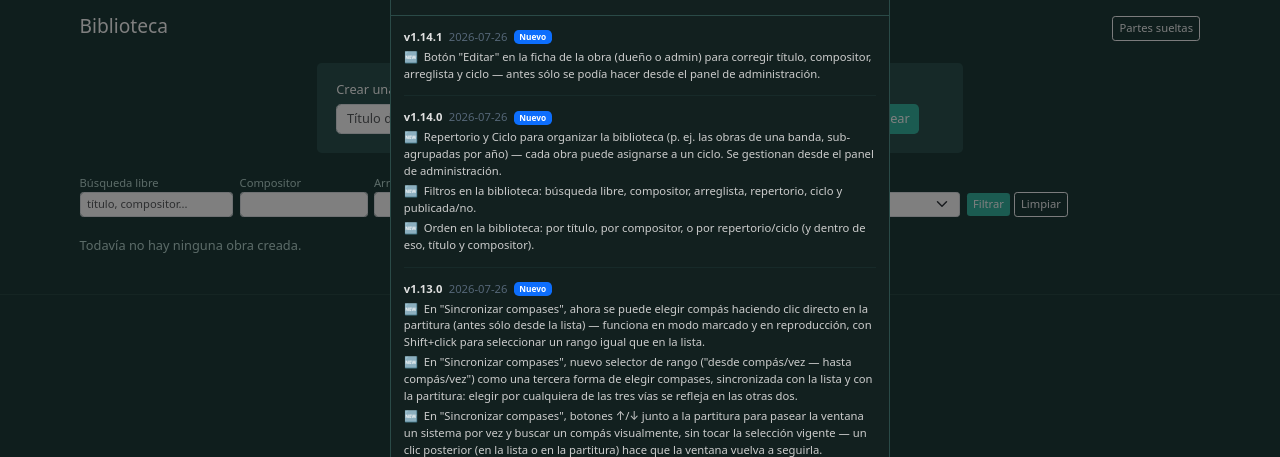
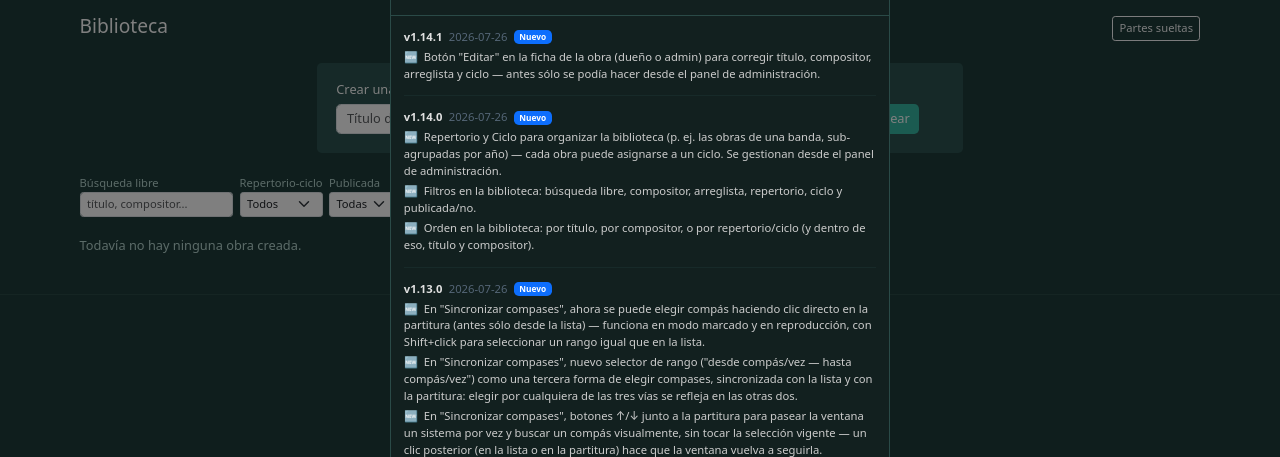
Before and after one commit to jchelquer/scoresync, a Django app: page /partituras/obras/ in a window 1280 px wide. Shown: the part 58-515 px from the top of the page. Run offline with Django 5.2, Linux system fonts and the light colour scheme; the visitor is signed in with stand-in values (Sample User, id 1); data comes from the database, SQL or seed files in the repository; data that the repository does not hold is empty.

Commit message:
V1.14.2 Simplificar filtros de biblioteca: solo busqueda libre + ciclo + publicada
Compositor/arreglista/titulo ya los cubre la busqueda libre; repertorio
ya lo compone el select de ciclo (Ciclo.__str__ = "Repertorio -- Ciclo")
-- se saca el filtro de repertorio aparte y se renombra el de ciclo a
"Repertorio-ciclo".

Co-Authored-By: Claude Sonnet 5 <noreply@anthropic.com>

```diff
--- a/partituras/views.py
+++ b/partituras/views.py
@@ -16,7 +16,7 @@ from django.views.decorators.http import require_POST
 from .forms import MarcaNotacionFormSet, ObraEditForm, ObraForm, PartituraEditForm, PartituraForm, SegmentoFormSet
 from .models import (
     Barra, Ciclo, Compas, MarcaNotacion, MarcaTiempoCompas, Obra, Pagina, Partitura,
-    PreferenciaObra, PreferenciaParte, Repertorio, Segmento, Sistema,
+    PreferenciaObra, PreferenciaParte, Segmento, Sistema,
 )
 from .normalizacion import detectar_angulo_deskew, detectar_rotacion_90, normalizar_pagina
 from .pdf import contar_paginas, rasterizar_pagina
@@ -307,11 +307,13 @@ def obras(request):
     admin ve TODO, publicado o no.
 
     Filtros y orden vienen todos de la querystring (GET simple, sin form
-    de sesión) — repertorio/ciclo/compositor/arreglista/publicada acotan
-    por campo, "q" es una búsqueda libre entre título/compositor/
-    arreglista/repertorio/ciclo. Repertorio y Ciclo se gestionan sólo desde
+    de sesión) — "q" es una búsqueda libre entre título/compositor/
+    arreglista/repertorio/ciclo (cubre lo que antes eran filtros de campo
+    separados para compositor/arreglista/título); ciclo y publicada
+    acotan por campo aparte. Repertorio y Ciclo se gestionan sólo desde
     el admin (ver Repertorio/Ciclo en models.py) — acá sólo se filtra por
-    los que ya existen."""
+    los que ya existen (no hace falta un filtro de Repertorio aparte: el
+    de Ciclo ya lo compone, ver Ciclo.__str__)."""
     if _es_admin(request.user):
         lista = Obra.objects.select_related("owner", "ciclo__repertorio")
     else:
@@ -325,15 +327,6 @@ def obras(request):
             Q(titulo__icontains=q) | Q(compositor__icontains=q) | Q(arreglista__icontains=q)
             | Q(ciclo__nombre__icontains=q) | Q(ciclo__repertorio__nombre__icontains=q)
         )
-    compositor = request.GET.get("compositor", "").strip()
-    if compositor:
-        lista = lista.filter(compositor__icontains=compositor)
-    arreglista = request.GET.get("arreglista", "").strip()
-    if arreglista:
-        lista = lista.filter(arreglista__icontains=arreglista)
-    repertorio_id = request.GET.get("repertorio", "").strip()
-    if repertorio_id:
-        lista = lista.filter(ciclo__repertorio_id=repertorio_id)
     ciclo_id = request.GET.get("ciclo", "").strip()
     if ciclo_id:
         lista = lista.filter(ciclo_id=ciclo_id)
@@ -349,7 +342,6 @@ def obras(request):
     return render(request, "partituras/obras.html", {
         "obras": lista,
         "es_admin": _es_admin(request.user),
-        "repertorios": Repertorio.objects.all(),
         "ciclos": Ciclo.objects.select_related("repertorio").all(),
         "filtros": request.GET,
         "orden": orden,
--- a/templates/partituras/obras.html
+++ b/templates/partituras/obras.html
@@ -33,24 +33,7 @@
     <input type="text" name="q" value="{{ filtros.q }}" class="form-control form-control-sm" style="width: 12rem;" placeholder="{% translate 'título, compositor...' %}">
   </div>
   <div class="col-auto">
-    <label class="form-label small mb-0" style="color: var(--ss-text-muted);">{% translate "Compositor" %}</label>
-    <input type="text" name="compositor" value="{{ filtros.compositor }}" class="form-control form-control-sm" style="width: 10rem;">
-  </div>
-  <div class="col-auto">
-    <label class="form-label small mb-0" style="color: var(--ss-text-muted);">{% translate "Arreglista" %}</label>
-    <input type="text" name="arreglista" value="{{ filtros.arreglista }}" class="form-control form-control-sm" style="width: 10rem;">
-  </div>
-  <div class="col-auto">
-    <label class="form-label small mb-0" style="color: var(--ss-text-muted);">{% translate "Repertorio" %}</label>
-    <select name="repertorio" class="form-select form-select-sm">
-      <option value="">{% translate "Todos" %}</option>
-      {% for r in repertorios %}
-      <option value="{{ r.pk }}" {% if filtros.repertorio == r.pk|stringformat:"s" %}selected{% endif %}>{{ r.nombre }}</option>
-      {% endfor %}
-    </select>
-  </div>
-  <div class="col-auto">
-    <label class="form-label small mb-0" style="color: var(--ss-text-muted);">{% translate "Ciclo" %}</label>
+    <label class="form-label small mb-0" style="color: var(--ss-text-muted);">{% translate "Repertorio-ciclo" %}</label>
     <select name="ciclo" class="form-select form-select-sm">
       <option value="">{% translate "Todos" %}</option>
       {% for c in ciclos %}
```
